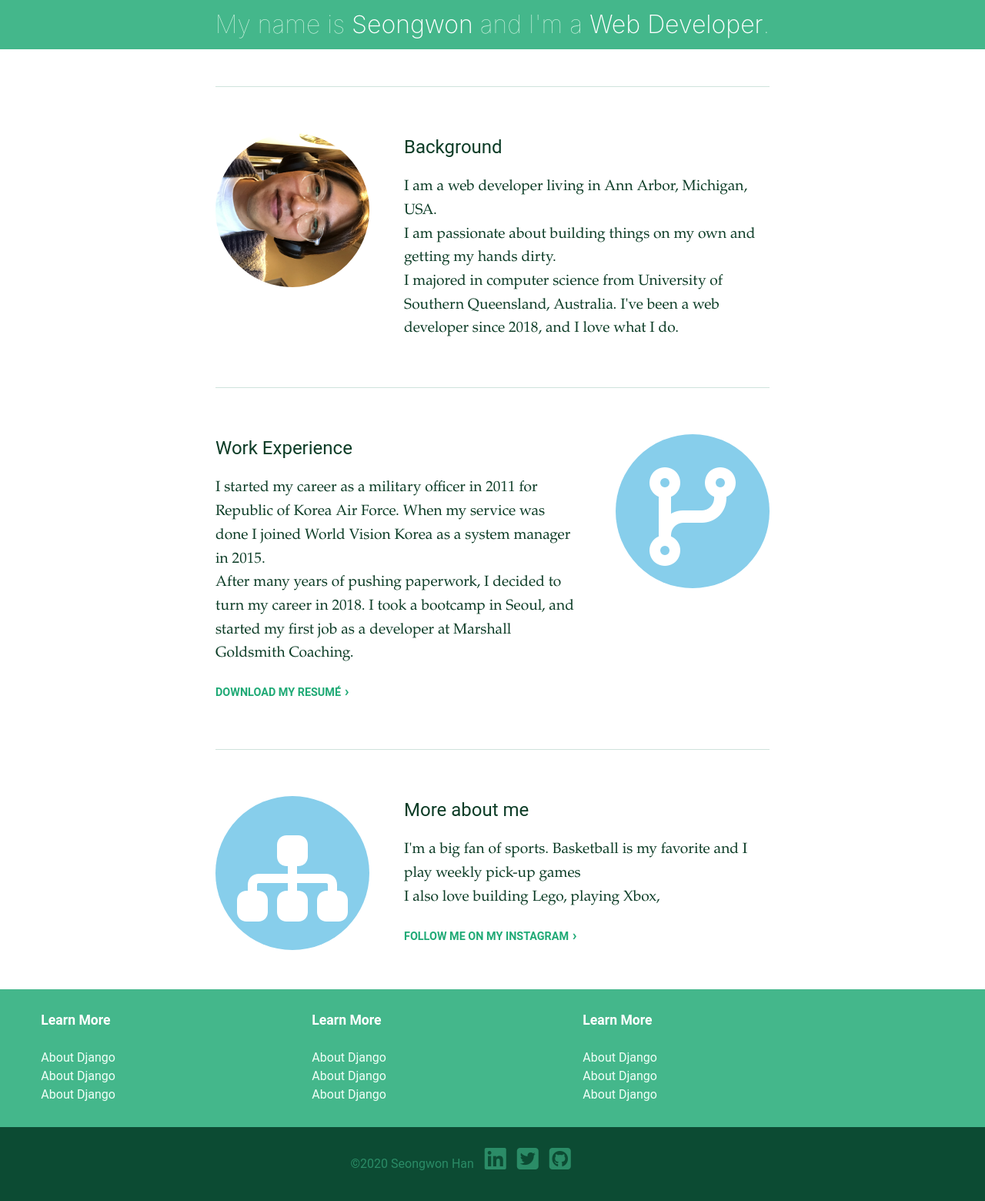
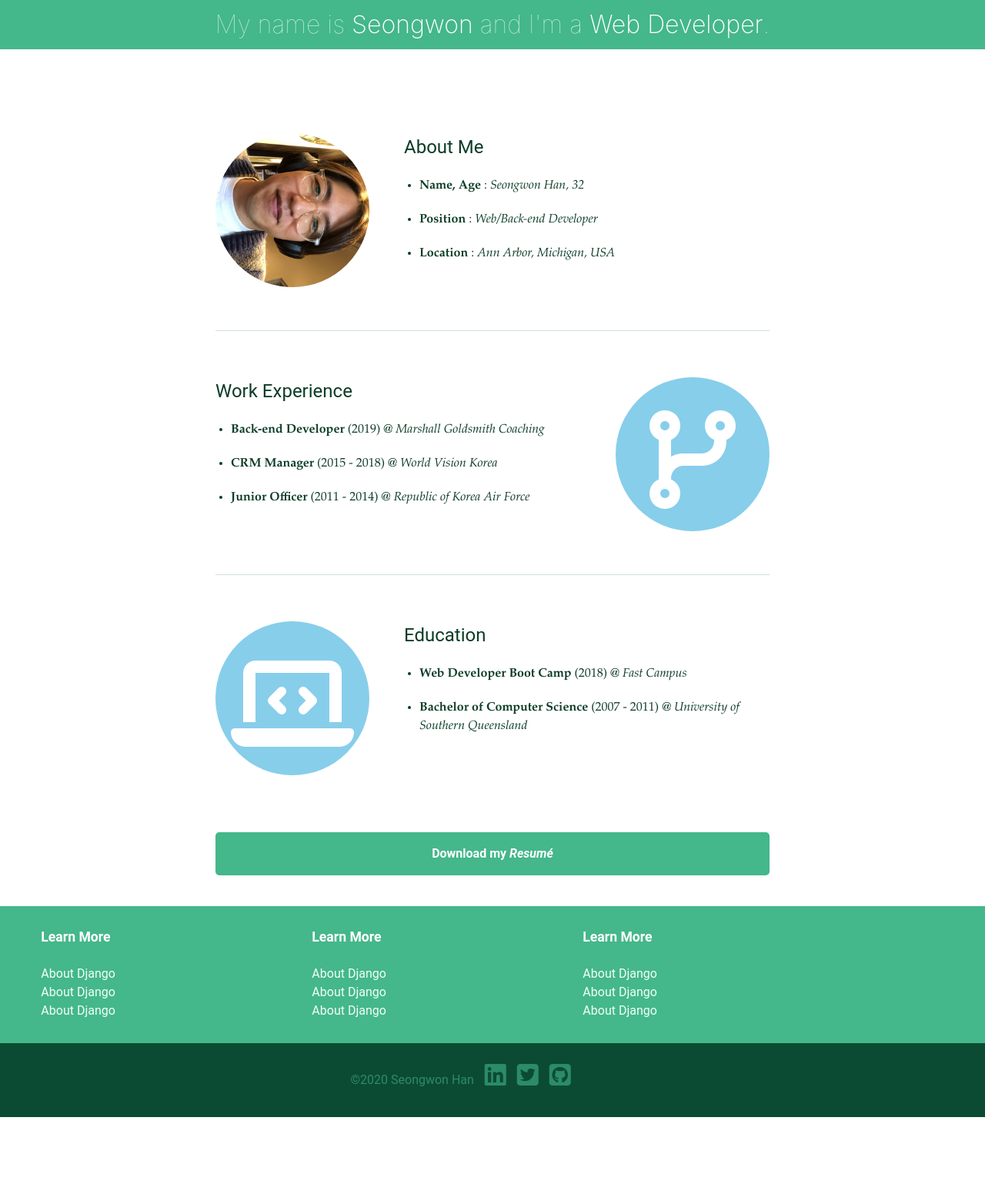
Before and after one commit to seongwonhan88/portfolio, a Django app: page /about-me/ in a window 1280 px wide. Shown: the part 66-1626 px from the top of the page at 77% size. After the commit the page ends 1517 px from the top, so only its background shows below. Run offline with Django 3.2, Linux system fonts and the light colour scheme; some libraries are stand-ins or nearby versions.

Commit message:
about me page update

```diff
--- /dev/null
+++ b/portfolio/helpers.py
@@ -0,0 +1,8 @@
+from datetime import date
+
+
+def age_calculator(birth_date) -> int:
+    today = date.today()
+    age = today.year - birth_date.year - ((today.month, today.day) < (birth_date.month, birth_date.day))
+    # the last part of the calculation will either return 0(False) or 1(True).
+    return age
--- a/portfolio/urls.py
+++ b/portfolio/urls.py
@@ -16,11 +16,11 @@ Including another URLconf
 from django.contrib import admin
 from django.urls import path
 
-from portfolio.views import index, about_me, tech_stack
+from portfolio.views import index, about_me, skills
 
 urlpatterns = [
     path('admin/', admin.site.urls),
     path('', index, name='main'),
     path('about-me/', about_me, name='about_me'),
-    path('tech-stack/', tech_stack, name='tech_stack')
+    path('skills/', skills, name='skills')
 ]
--- a/portfolio/views.py
+++ b/portfolio/views.py
@@ -1,10 +1,13 @@
 from django.shortcuts import render
+
+from portfolio.helpers import age_calculator
+from datetime import date
 
 
 def index(request):
     context = {
         'title': 'Home',
-        'banner': 'A <em>REALISTIC APPROACH</em> TO THE PROBLEM <br> BUILDING A <em>RELIABLE SOLUTION</em>.'
+        'banner': 'A <em>REALISTIC APPROACH</em> TO THE PROBLEM <br> BUILDING A <em>RELIABLE SOLUTION</em>.',
     }
     return render(request, 'index.html', context)
 
@@ -12,16 +15,17 @@ def index(request):
 def about_me(request):
     context = {
         'title': 'About Me',
-        'banner': 'My name is <em>Seongwon</em> and I\'m a <em>Web Developer</em>.'
+        'banner': 'My name is <em>Seongwon</em> and I\'m a <em>Web Developer</em>.',
+        'style': 'border-top: 1px solid #fff',
+        'age': age_calculator(date(1988, 2, 18))
     }
     return render(request, 'about_me.html', context)
 
 
-def tech_stack(request):
+def skills(request):
     context = {
-        'title': 'Tech Stack',
+        'title': 'Skills',
         'banner': '<em>Languages</em> and <em>Frameworks</em>',
         'style': 'border-top: 1px solid #fff',
-
     }
     return render(request, 'tech_stack.html', context)
--- a/static/bootstrap/css/custom.css
+++ b/static/bootstrap/css/custom.css
@@ -8,6 +8,10 @@ nav {
 
 a:hover {
     color: #C9F0DD;
+}
+
+li.nav-item a.active {
+    color: #44B78B;
 }
 
 li.nav-item a {
@@ -149,6 +153,11 @@ hr {
         margin-top: 20px;
     }
 
+    .list-features {
+        padding-bottom: 40px;
+    }
+
+
     .list-features i {
         border-radius: 100px;
         font-size: 8rem;
@@ -234,6 +243,10 @@ hr {
     [role="contentinfo"] .footer-items {
         display: block;
         padding-left: 33%;
+    }
+
+    .rsp-break {
+        display: none;
     }
 }
 
@@ -331,3 +344,12 @@ a.cta {
 [role="contentinfo"] .footer-items li:first-child {
     padding-left: 15px;
 }
+
+ul.short-list {
+    font-family: Palatino, "Palatino Linotype", "Book Antiqua", "Hoefler Text", Georgia, "Lucida Bright", Cambria, Times, "Times New Roman", serif;
+    padding-left: 10px;
+}
+
+.short-list li {
+    margin: 20px 10px;
+}
--- a/templates/about_me.html
+++ b/templates/about_me.html
@@ -1,44 +1,44 @@
-
 {% extends 'base.html' %}
 {% load static %}
 {% block content %}
-<div class="sw-custom-container">
+    <div class="sw-custom-container">
 
         <dl class="list-features">
             <dt style="{{ style }}">
-                <img src="{% static 'image/selfie.jpeg' %}" alt="selfie"> Background
+                <img src="{% static 'image/selfie.jpeg' %}" alt="selfie"> About Me
             </dt>
             <dd>
-                <p>I am a web developer living in Ann Arbor, Michigan, USA. <br>
-                    I am passionate about building things on my own and getting my hands dirty. <br>
-                    I majored in computer science from University of Southern Queensland, Australia.
-                    I've been a web developer since 2018, and I love what I do.
-
-                </p>
+                <ul class="short-list">
+                    <li><b>Name, Age</b> : <em>Seongwon Han, {{ age }}</em></li>
+                    <li><b>Position</b> : <em>Web/Back-end Developer</em></li>
+                    <li><b>Location</b> : <em>Ann Arbor, Michigan, USA</em></li>
+                </ul>
             </dd>
             <dt class="even">
                 <i class="fas fa-code-branch"></i>
                 Work Experience
             </dt>
             <dd class="even">
-                <p>I started my career as a military officer in 2011 for Republic of Korea Air Force.
-                    When my service was done I joined World Vision Korea as a system manager in 2015.<br>
-                    After many years of pushing paperwork, I decided to turn my career in 2018.
-                    I took a bootcamp in Seoul, and started my first job as a developer at Marshall Goldsmith Coaching.
-                </p>
-                <a class="link-readmore" href="#">Download my Resumé</a>
+                <ul class="short-list">
+                    <li><b>Back-end Developer</b> (2019) <br class="rsp-break" />@ <em>Marshall Goldsmith Coaching</em></li>
+                    <li><b>CRM Manager</b> (2015 - 2018) <br class="rsp-break" />@ <em>World Vision Korea</em></li>
+                    <li><b>Junior Officer</b> (2011 - 2014) <br class="rsp-break" />@ <em>Republic of Korea Air Force</em></li>
+                </ul>
             </dd>
             <dt>
-                <i class="fas fa-sitemap"></i>
-                More about me
+                <i class="fas fa-laptop-code"></i>
+                Education
             </dt>
             <dd>
-                <p>I'm a big fan of sports. Basketball is my favorite and I play weekly pick-up games<br>
-                    I also love building Lego, playing Xbox,
-                </p>
-                <a class="link-readmore" href="#">follow me on my instagram</a>
+                <ul class="short-list">
+                    <li><b>Web Developer Boot Camp</b> (2018) <br class="rsp-break" />@ <em>Fast Campus</em></li>
+                    <li><b>Bachelor of Computer Science</b> (2007 - 2011) <br class="rsp-break" />@ <em>University of Southern Queensland</em></li>
+                </ul>
             </dd>
         </dl>
+                <div class="section">
+            <a href="#" class="cta">Download my <em>Resumé</em></a>
+        </div>
         <a href="#top" class="backtotop"><i class="fas fa-chevron-up"></i> Back to Top</a>
     </div>
 {% endblock %}
--- a/templates/base.html
+++ b/templates/base.html
@@ -22,14 +22,14 @@
     </button>
     <div class="collapse navbar-collapse" id="navbarNav">
         <ul class="navbar-nav">
-            <li class="nav-item">
-                <a class="nav-link" href="{% url 'main' %}">Home<span class="sr-only">(current)</span></a>
+            <li class="nav-item ">
+                <a class="nav-link {{ index }}" href="{% url 'main' %}">Home<span class="sr-only">(current)</span></a>
             </li>
             <li class="nav-item">
-                <a class="nav-link" href="{% url 'about_me' %}">About Me</a>
+                <a class="nav-link {{ about_me }}" href="{% url 'about_me' %}">About Me</a>
             </li>
             <li class="nav-item">
-                <a class="nav-link" href="{% url 'tech_stack' %}">Tech Stack</a>
+                <a class="nav-link {{ tech_stack }}" href="{% url 'tech_stack' %}">Tech Stack</a>
             </li>
             <li class="nav-item">
                 <a class="nav-link" href="#">Example</a>
--- a/templates/index.html
+++ b/templates/index.html
@@ -13,8 +13,8 @@
                 Cost, Time, and Functions
             </dt>
             <dd>
-                <p>To build or upgrade a web service requires a good strategy; how much is your budget? how much time do
-                    you have? what kind of functions do you require? <br>
+                <p>Building a web service requires a good strategy; how much is your budget? what is your timeline? what
+                    kind of functions do you need? <br>
                     Orchestrating your budget, timeline, and required functions is my number one task for your project.
                 </p>
                 <a class="link-readmore" href="#">Submit a request to get started</a>
```
